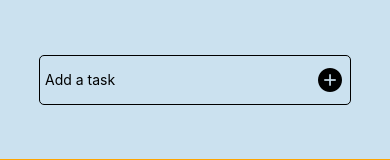
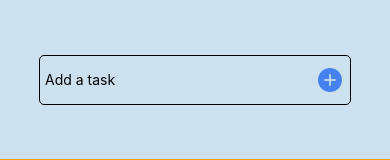
Before and after one commit to Azimuthal444/ToDoApp, a React Native app: screen /Home in a window 390 px wide. Shown: the top 160 px of the page. Built offline with nearby package versions, Linux system fonts and the light colour scheme.

Commit message:
Made ToDoInput a generic custom component

```diff
--- a/Components/ToDoInput.jsx
+++ b/Components/InputWithButton.jsx
@@ -8,11 +8,14 @@ import {
 } from "react-native";
 import AntDesign from "@expo/vector-icons/AntDesign";
 
-const ToDoInput = ({
+const InputWithButton = ({
   value = "",
   placeholder = "",
   onPress = null,
   onChangeText = null,
+  buttonName = "",
+  buttonColor = "",
+  buttonSize = 24,
 }) => (
   <View style={styles.textInputContainer}>
     <TextInput
@@ -22,7 +25,7 @@ const ToDoInput = ({
       onChangeText={onChangeText}
     />
     <TouchableOpacity style={styles.addButton} onPress={onPress}>
-      <AntDesign name={"pluscircle"} size={24} color={"black"} />
+      <AntDesign name={buttonName} size={buttonSize} color={buttonColor} />
     </TouchableOpacity>
   </View>
 );
@@ -46,4 +49,4 @@ const styles = StyleSheet.create({
   },
 });
 
-export default ToDoInput;
+export default InputWithButton;
--- a/Screens/Home.js
+++ b/Screens/Home.js
@@ -1,7 +1,7 @@
 import { useState } from "react";
-import { Button, StyleSheet, Text, TextInput, View } from "react-native";
+import { StyleSheet, FlatList, View } from "react-native";
 import { SafeAreaView } from "react-native-safe-area-context";
-import ToDoInput from "../Components/ToDoInput";
+import InputWithButton from "../Components/InputWithButton";
 
 const Home = () => {
   const [list, setList] = useState([]);
@@ -9,7 +9,7 @@ const Home = () => {
 
   const onPressAdd = () => {
     if (inputValue.trim() !== "") {
-      setList([...list, inputValue]);
+      setList([...list, { id: list.length + 1, value: inputValue }]);
       setInputValue("");
     }
   };
@@ -24,14 +24,23 @@ const Home = () => {
           flexDirection: "row",
         }}
       >
-        <ToDoInput
+        <InputWithButton
           value={inputValue}
           placeholder={"Add a task"}
           onPress={onPressAdd}
           onChangeText={(text) => setInputValue(text)}
+          buttonName={"pluscircle"}
+          buttonColor={"#4681f4"}
         />
       </View>
-      <View style={{ flex: 80, backgroundColor: "orange" }} />
+
+      <View style={{ flex: 80, backgroundColor: "orange" }}>
+        <FlatList
+          data={list}
+          renderItem={({ item }) => <Item title={item.title} />}
+          keyExtractor={(item) => item.id}
+        />
+      </View>
     </SafeAreaView>
   );
 };
```
